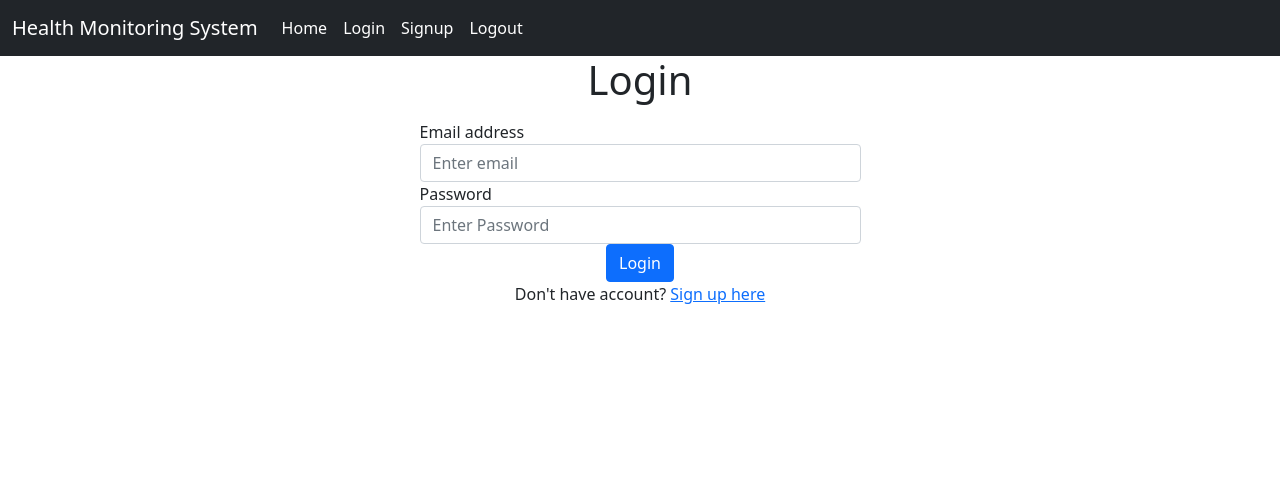
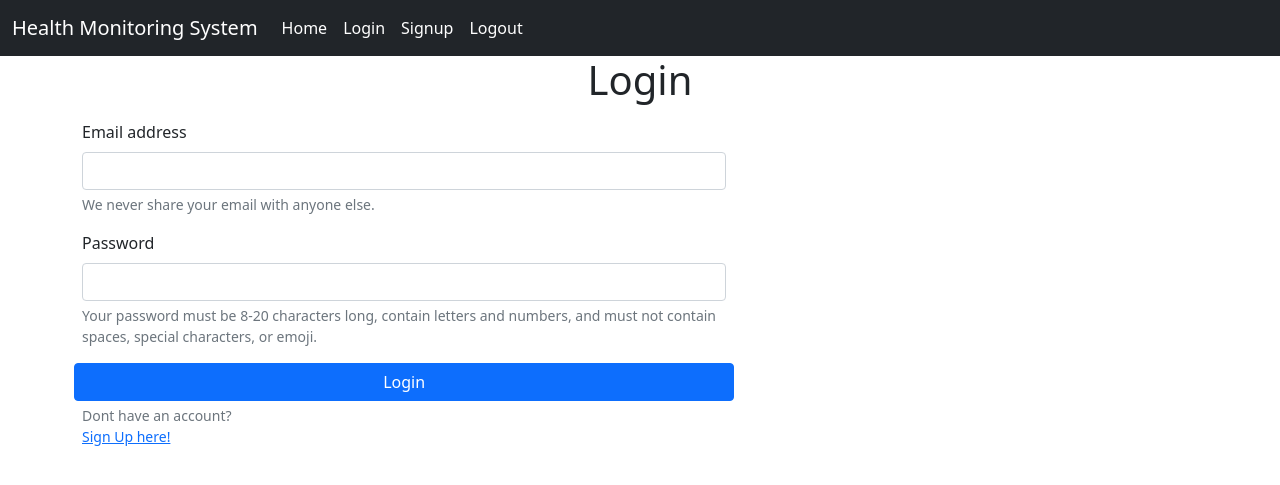
Before and after one commit to Sandeep-Kothapalli/cloud-term-project, a Flask app: template website/templates/login_backup.html in a window 1280 px wide. Shown: the top 485 px of the page. Run offline with Flask 2, Linux system fonts and the light colour scheme; the template is opened without the code that fills it, so the values that code supplies are empty.

Commit message:
data entered into the login and signup form is now accessible to auth.py

```diff
--- a/main.py
+++ b/main.py
@@ -3,5 +3,4 @@ from website import create_app
 app = create_app()
 
 if __name__ == '__main__':
-    # app.run(debug=True)
     app.run(debug=True)
--- a/website/templates/login_backup.html
+++ b/website/templates/login_backup.html
@@ -1,41 +1,45 @@
-{% extends "base.html" %}
-{% block title %} Login page {% endblock %}
-{% block content %}
-    <body>
-        <div class="container">
-            <div class="row">
-                <div class="col-md-5 mx-auto">
-                    <div id="login_form">
-                        <div class="myform form ">
-                            <div class="logo mb-3">
-                                <div class="col-md-12 text-center">
-                                    <h1>Login</h1>
+{% extends "base.html" %} {% block title %} Login page {% endblock %} {% block content %}
+  <h1 class="text-center">Login</h1>
+  <p></p>
+  <p></p>
+  <form  method="POST" class="row g-3">
+    <!-- email id -->
+    <div class="col-md-7">
+      <label for="inputEmail" class="form-label">Email address</label>
+      <input
+        type="email"
+        class="form-control"
+        id="inputEmail"
+        name="inputEmail"
+        aria-describedby="emailHelp"
+      />
+      <div id="emailHelp" class="form-text">
+        We never share your email with anyone else.
       </div>
     </div>
-                            <form action="" method="post" name="login">
-                                <!-- email address  -->
-                                <div class="form-group">
-                                    <label for="exampleInputEmail1">Email address</label>
-                                    <input type="email"  name="email"  class="form-control" id="email" aria-describedby="emailHelp" placeholder="Enter email">
+    <!-- password -->
+    <div class="col-md-7">
+      <label for="inputPassword" class="form-label">Password</label>
+      <input
+        type="password"
+        class="form-control"
+        id="inputPassword"
+        name="inputPassword"
+        aria-describedby="passwordHelper"
+      />
+      <div class="form-text" id="passwordHelper">
+        Your password must be 8-20 characters long, contain letters and numbers,
+        and must not contain spaces, special characters, or emoji.
       </div>
-                                <!-- password -->
-                                <div class="form-group">
-                                    <label for="exampleInputEmail1">Password</label>
-                                    <input type="password" name="password" id="password"  class="form-control" aria-describedby="emailHelp" placeholder="Enter Password">
     </div>
-                                <!-- login button -->
-                                <div class="col-md-12 text-center ">
-                                    <button type="submit" class=" btn btn-block mybtn btn-primary tx-tfm">Login</button>
-                                </div>
+    <!-- submit button -->
+    <button type="submit" class="btn btn-primary col-md-7">Login</button>
     <!-- redirect to signup -->
-                                <div class="form-group">
-                                    <p class="text-center">Don't have account? <a href="/signup" id="signup">Sign up here</a></p>
+    <div class="form-text text-left">
+      Dont have an account?
+      <p>
+        <a href="/signup" id="signup">Sign Up here!</a>
+      </p>
     </div>
   </form>
-                        </div>
-                    </div>
-                </div>
-            </div>
-        </div>
-    </body>
 {% endblock %}
--- a/website/templates/signup_backup.html
+++ b/website/templates/signup_backup.html
@@ -42,8 +42,8 @@
                                         <p class="text-center"><a href="/login" id="login">Already have an account?</a></p>
                                     </div>
                                 </div>
-                                    </div>
-                            </form>
+                            </div>
+                        </form>
                     </div>
                 </div>
             </div>
```
Also changed, not shown: website/auth.py (+15 -7 lines), website/templates/login.html (+23 -22 lines), website/templates/signup.html (+32 -21 lines), 1 other file. Lines whose indentation alone changed are shown as unchanged.
